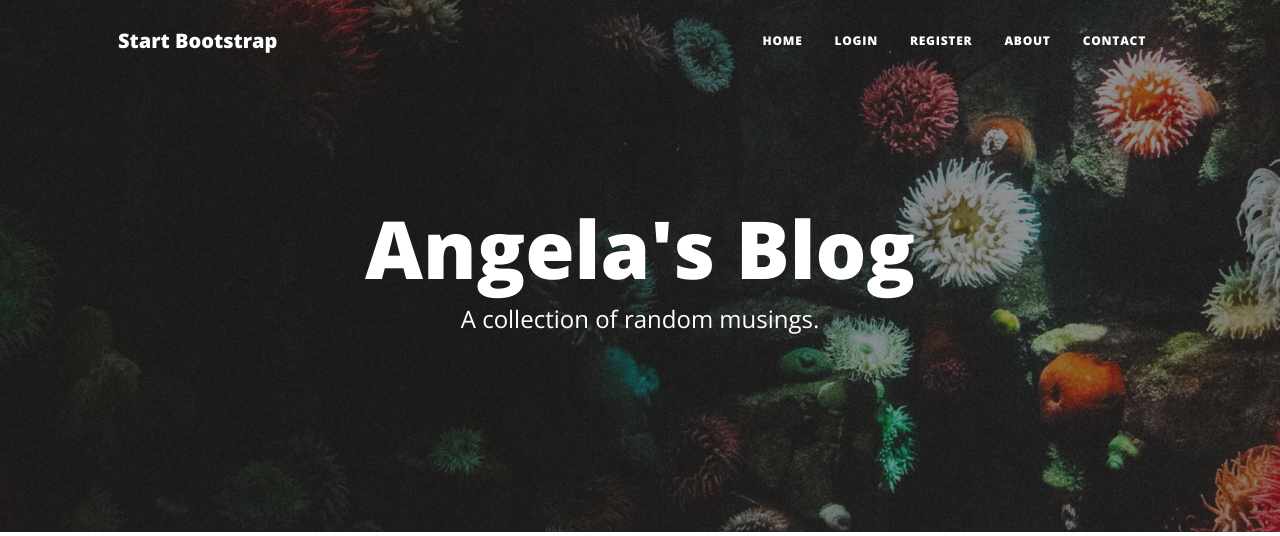
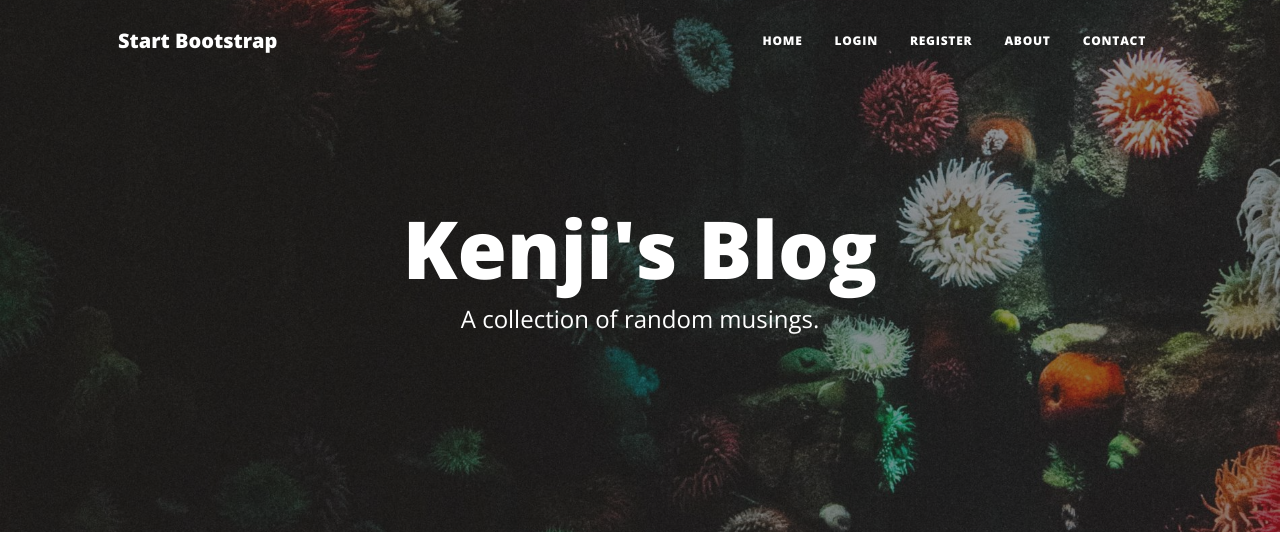
Before and after one commit to Kenji007321/MyBlog, a Flask app: page / in a window 1280 px wide. Shown: the top 536 px of the page. Run offline with Flask 3, Linux system fonts and the light colour scheme; data that the repository does not hold is empty; some libraries are stand-ins or nearby versions.

Commit message:
change name from 'Angela' to 'Kenji'

```diff
--- a/templates/index.html
+++ b/templates/index.html
@@ -9,7 +9,7 @@
     <div class="row gx-4 gx-lg-5 justify-content-center">
       <div class="col-md-10 col-lg-8 col-xl-7">
         <div class="site-heading">
-          <h1>Angela's Blog</h1>
+          <h1>Kenji's Blog</h1>
           <span class="subheading">A collection of random musings.</span>
         </div>
       </div>
```
